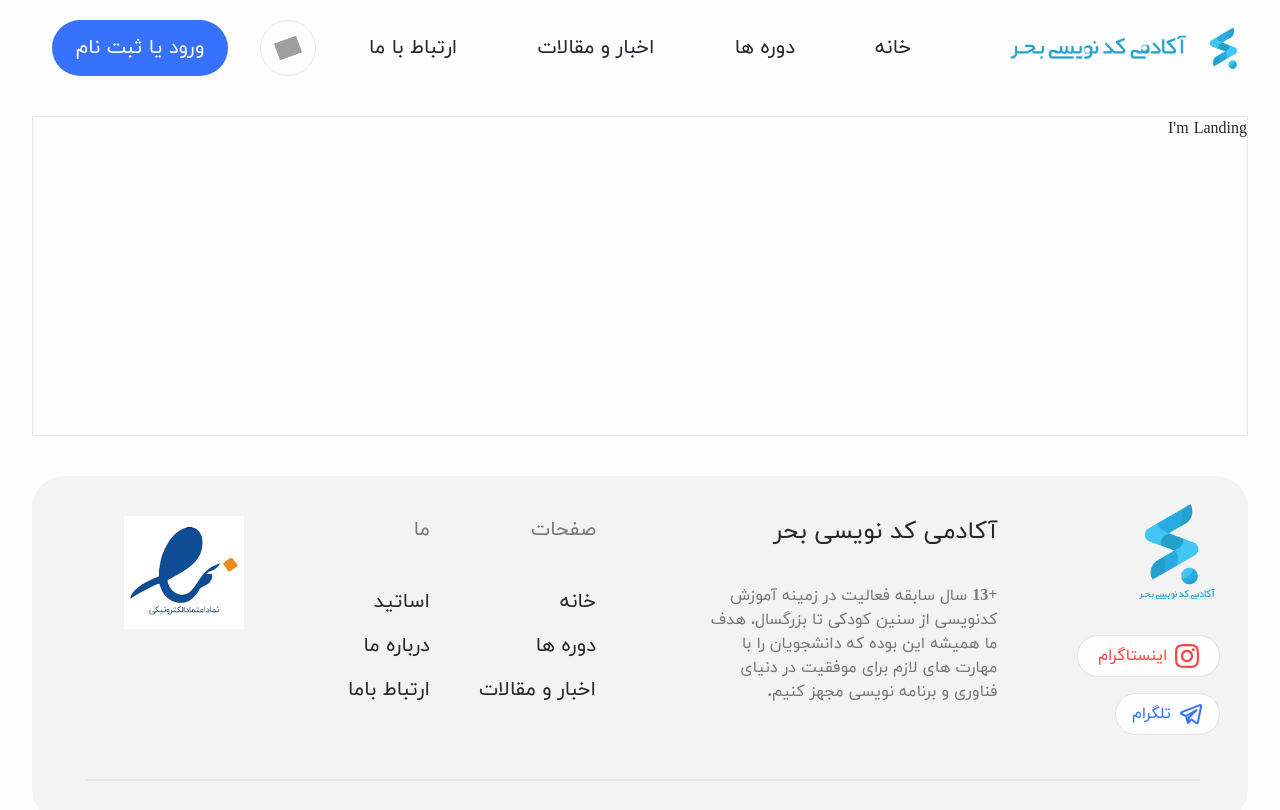
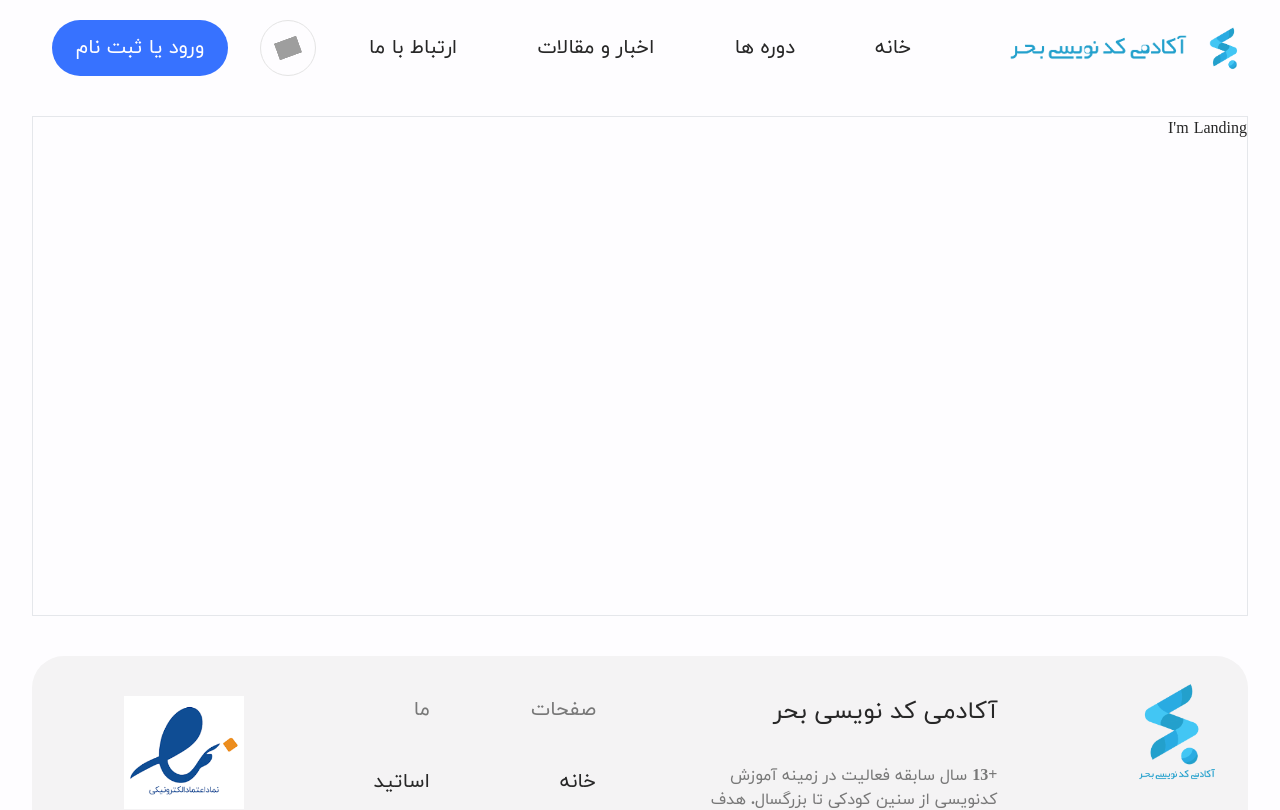
Before and after one commit to academy-react-summer1403/finalTaskAbSquad, a React (Vite) app: page / in a window 1280 px wide. Shown: the top 810 px of the page. Built offline with nearby package versions, Linux system fonts and the light colour scheme; grey boxes are pictures that could not be loaded.

Commit message:
Debugged The Black Div

```diff
--- a/src/Screens/Landing/LandingPage.jsx
+++ b/src/Screens/Landing/LandingPage.jsx
@@ -3,7 +3,7 @@ import React from "react";
 const LandingPage = () => {
   return (
     <>
-      <p className="border h-2/5 my-10">I'm Landing</p>
+      <p className="border h-[500px] my-10">I'm Landing</p>
     </>
   );
 };
--- a/src/components/Header/HambMenu/HambMenu.jsx
+++ b/src/components/Header/HambMenu/HambMenu.jsx
@@ -10,7 +10,7 @@ const HambMenu = ({ navOpen, setNavOpen }) => {
         </div>
         {/* Black Screen Tap */}
         <div
-          className="h-full"
+          className="h-full dark:bg-primaryWhite opacity-20"
           onClick={() => {
             setNavOpen("close");
           }}
--- a/src/index.css
+++ b/src/index.css
@@ -16,9 +16,9 @@
   color-scheme: light dark;
   background-color: #fefdff;
   color: #272727;
+  position: relative;
   font-synthesis: none;
   text-rendering: optimizeLegibility;
-  height: 100%;
   -webkit-font-smoothing: antialiased;
   -moz-osx-font-smoothing: grayscale;
 }
```
